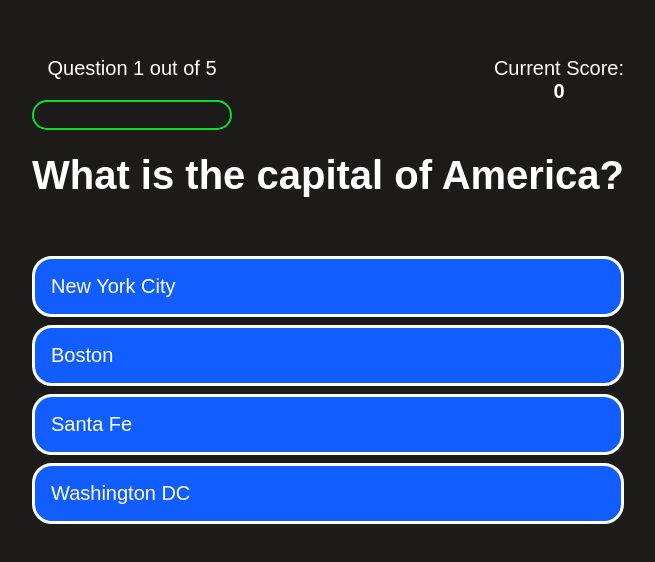
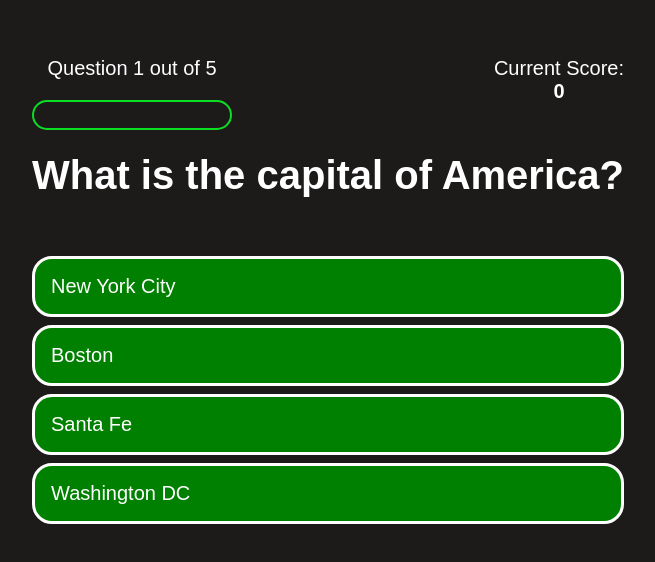
Before and after one commit to AnnaAn01/language-courses-react-website, a React (Create React App) app: page /quizgame in a window 1280 px wide. Shown: the part 110-672 px from the top of the page, without its empty margins (312-967 px from the left). Built offline with nearby package versions, Linux system fonts and the light colour scheme; a web font is replaced by a local one.

Commit message:
adding quiz functionality

```diff
--- a/src/components/PlayQuiz/PlayQuizElements.js
+++ b/src/components/PlayQuiz/PlayQuizElements.js
@@ -91,11 +91,20 @@ export const ChoiceContainerLi = styled.li`
   background: rgb(18, 93, 255);
   min-width: 80rem; */
   margin-top: 8px;
-  background-color: rgb(18, 93, 255);
+  /* background-color: rgb(18, 93, 255); */
   padding: 16px;
   border: 3px solid white;
   border-radius: 20px;
   font-size: 20px;
+  background-color: ${({ color }) => color || "rgb(18, 93, 255)"};
+
+  /* .correct {
+    background-color: green;
+  }
+
+  .incorrect {
+    background-color: red;
+  } */
 
   &:hover {
     cursor: pointer;
--- a/src/components/PlayQuiz/index.js
+++ b/src/components/PlayQuiz/index.js
@@ -22,6 +22,7 @@ import {
 
 const theme = {
   colors: {
+    default: "blue",
     correct: "green",
     incorrect: "red",
   },
@@ -32,16 +33,19 @@ const QuizPage = () => {
   const [showFinalResults, setFinalResults] = useState(false);
   const [score, setScore] = useState(0);
   const [currentQuestion, setCurrentQuestion] = useState(0);
-  const [color, setColor] = useState();
+  const [clicked, setClicked] = useState(false);
+  const [color, setColor] = useState(false);
 
   // Helper functions
   const optionClicked = (isCorrect) => {
     if (isCorrect) {
       setScore(score + 1);
-      setColor("green");
-    } else {
-      setColor("red");
     }
+    setClicked(true);
+    if (isCorrect) {
+      setColor(theme.colors.correct);
+    }
+
     if (currentQuestion + 1 < questions.length) {
       setCurrentQuestion(currentQuestion + 1);
     } else {
@@ -82,9 +86,9 @@ const QuizPage = () => {
             {questions[currentQuestion].options.map((option) => {
               return (
                 <ChoiceContainerLi
+                  color={theme.colors.correct}
                   onClick={() => optionClicked(option.isCorrect)}
                   key={option.id}
-                  color={color}
                 >
                   {option.text}
                 </ChoiceContainerLi>
```
